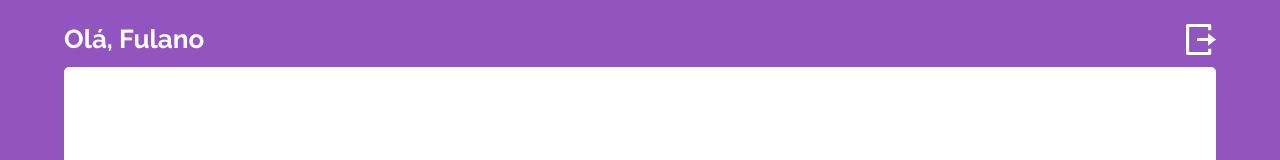
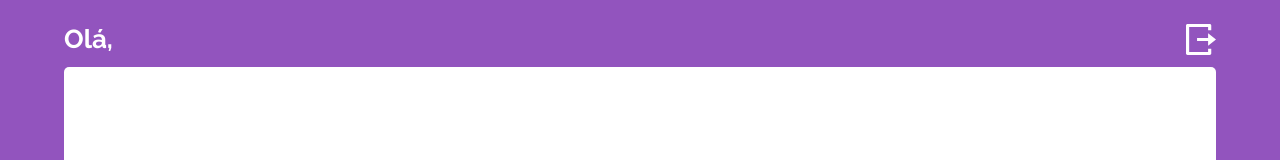
Before and after one commit to jpvoliveira/my-wallet, a React (Create React App) app: page /menu in a window 1280 px wide. Shown: the top 160 px of the page. Built offline with nearby package versions, Linux system fonts and the light colour scheme.

Commit message:
Nome do user passando por context

```diff
--- a/src/App.js
+++ b/src/App.js
@@ -1,12 +1,19 @@
+import { useState } from "react";
 import { BrowserRouter, Routes, Route } from "react-router-dom";
 import Login from "./components/Login/Index.js";
 import Register from "./components/Register/Index.js";
 import Home from "./components/Home/Index.js";
 import Input from "./components/Input/Index.js";
 import Output from "./components/Output/Index.js";
+import TokenContext from "./contexts/TokenContext";
+import UserContext from "./contexts/UserContext";
 
 export default function App() {
+  const [token, setToken] = useState("");
+  const [user, setUser] = useState("");
   return (
+    <TokenContext.Provider value={{ token, setToken }}>
+      <UserContext.Provider value={{ user, setUser }}>
         <BrowserRouter>
           <Routes>
             <Route path="/" element={<Login />}></Route>
@@ -16,5 +23,7 @@ export default function App() {
             <Route path="/saida" element={<Output />}></Route>
           </Routes>
         </BrowserRouter>
+      </UserContext.Provider>
+    </TokenContext.Provider>
   );
 }
--- a/src/components/Home/Index.js
+++ b/src/components/Home/Index.js
@@ -1,14 +1,17 @@
 import styled from "styled-components";
+import { useContext } from "react";
 import { useNavigate } from "react-router-dom";
 import { AddCircleOutline, RemoveCircleOutline } from "react-ionicons";
+import UserContext from "../../contexts/UserContext";
 
 export default function Home() {
   const navigate = useNavigate();
+  const { user } = useContext(UserContext);
 
   return (
     <Container>
       <Header>
-        <h1>Olá, Fulano</h1>
+        <h1>Olá, {user}</h1>
         <img src="./assets/Logout.svg" alt="" />
       </Header>
       <Extrato>
--- a/src/components/Login/Index.js
+++ b/src/components/Login/Index.js
@@ -1,12 +1,16 @@
 import axios from "axios";
-import { useState } from "react";
+import { useState, useContext } from "react";
 import { Link, useNavigate } from "react-router-dom";
 import styled from "styled-components";
+import TokenContext from "../../contexts/TokenContext";
+import UserContext from "../../contexts/UserContext";
 
 export default function Login() {
   const [email, setEmail] = useState("");
   const [password, setPassword] = useState("");
   const [invalidData, setInvalidData] = useState(true)
+  const {setToken} = useContext(TokenContext)
+  const {setUser} = useContext(UserContext)
 
   const navigate = useNavigate();
 
@@ -17,7 +21,8 @@ export default function Login() {
       email: email,
       password: password,
     });
-    promise.then(() => {
+    promise.then((response) => {
+      setUser(response.data.name)
       navigate("/menu");
     });
     promise.catch(()=>{
--- /dev/null
+++ b/src/contexts/TokenContext.js
@@ -0,0 +1,5 @@
+import { createContext } from "react";
+
+const TokenContext = createContext();
+
+export default TokenContext;
--- /dev/null
+++ b/src/contexts/UserContext.js
@@ -0,0 +1,5 @@
+import { createContext } from "react";
+
+const UserContext = createContext();
+
+export default UserContext;
```
Lines whose indentation alone changed are shown as unchanged.
